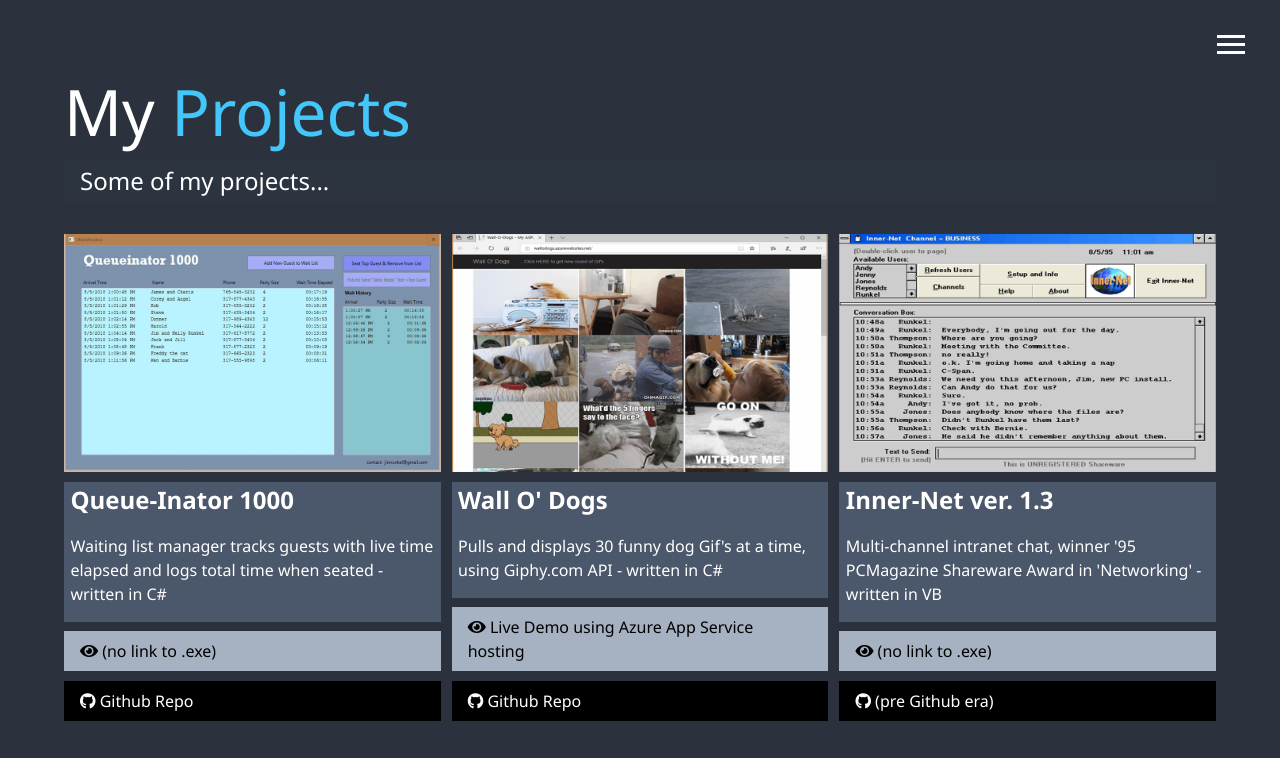
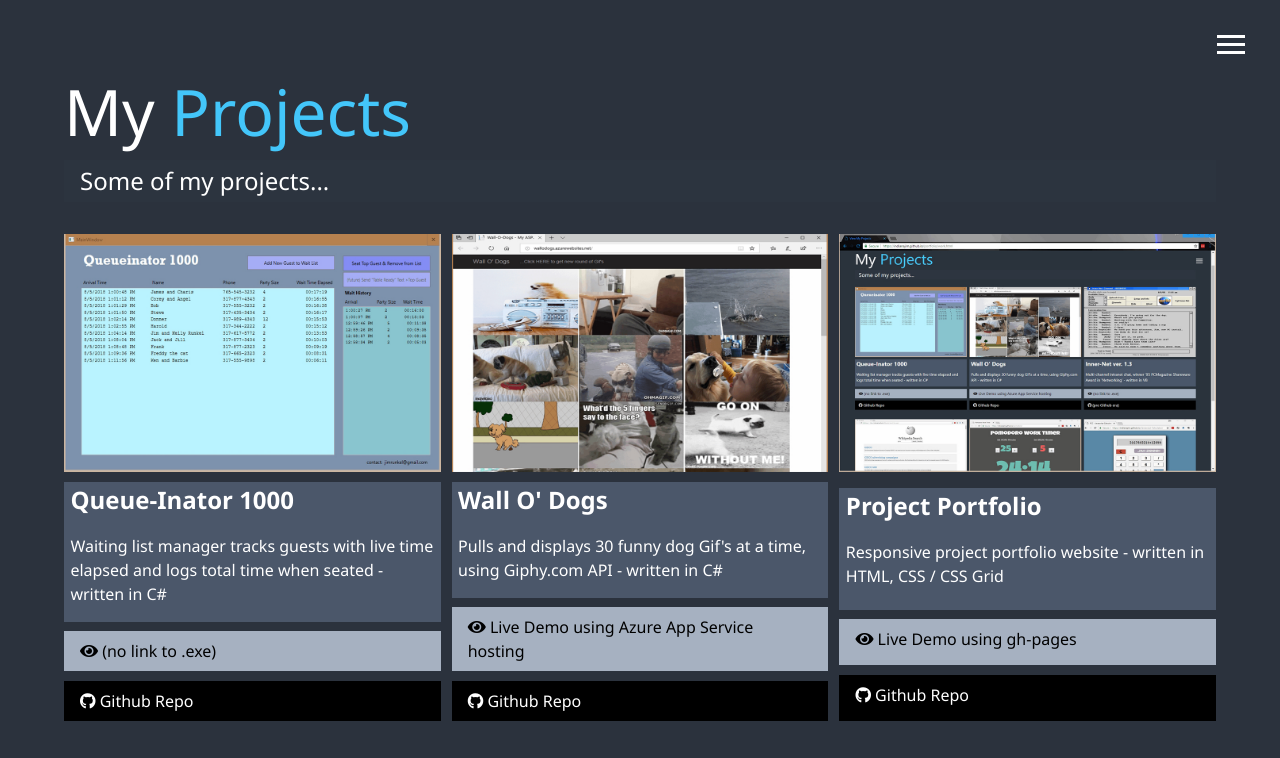
Before and after one commit to IndianaJim/Portfolio, a plain HTML site: page work.html in a window 1280 px wide. Shown: the top 758 px of the page. Drawn offline with Linux system fonts and the light colour scheme.

Commit message:
added portfolio project to projects

```diff
--- a/work.html
+++ b/work.html
@@ -86,6 +86,19 @@
                 </a>
             </div>
             <div class="project-card">
+                <img src="img/projects/portfolio950x600.jpg" class="project-img"></img>
+                <div class="card-content">
+                    <h2 class="card-title">Project Portfolio</h2>
+                    <p>Responsive project portfolio website - written in HTML, CSS / CSS Grid</p>
+                </div>
+                <a href="https://indianajim.github.io/portfolio/" target="_blank" class="btn-light">
+                    <i class="fas fa-eye"></i> Live Demo using gh-pages
+                </a>
+                <a href="https://github.com/IndianaJim/portfolio" target="_blank" class="btn-dark">
+                    <i class="fab fa-github"></i> Github Repo
+                </a>
+            </div>
+            <div class="project-card">
                 <img src="img/projects/innernet950x600.png" class="project-img"></img>
 
                 <div class="card-content">
```
Also changed, not shown: img/projects/portfolio950x600.jpg (added).
